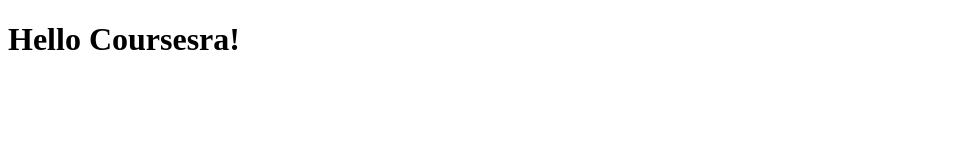
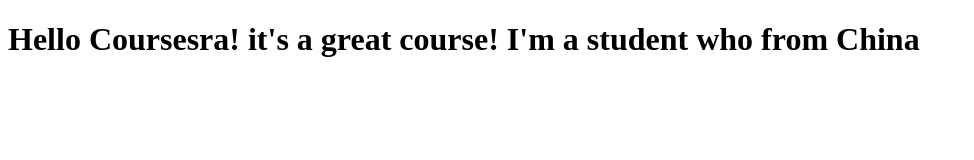
Before and after one commit to Break-Unrestrained/text-of-HTML-CSS-and-JavaScript-for-Web-Developers, a plain HTML site: page site/index.html in a window 1280 px wide. Shown: the whole page, without its empty margins (0-974 px from the left). Drawn offline with Linux system fonts and the light colour scheme.

Commit message:
Small addtion to our page content

```diff
--- a/site/index.html
+++ b/site/index.html
@@ -6,7 +6,9 @@
 	<title>Hello Coursera!</title>
 </head>
 <body>
-	<h1>Hello Coursesra!</h1>
+	<h1>Hello Coursesra!
+		it's a great course!
+		I'm a student who from China</h1>
 
 </body>
 </html>
```
